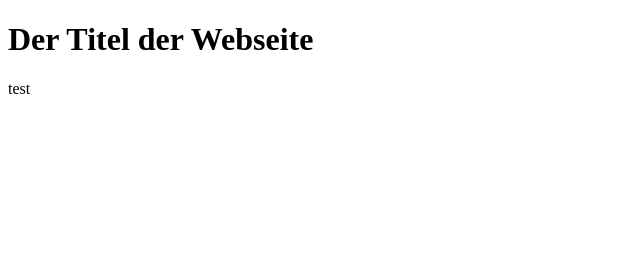
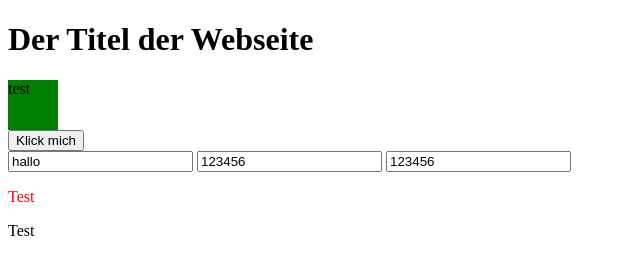
Before and after one commit to Jan-OliverKaemmererDev/Einf-hrung-JavaScript, a plain HTML site: page index.html in a window 1280 px wide. Shown: the whole page, without its empty margins (0-640 px from the left). Drawn offline with Linux system fonts and the light colour scheme.

Commit message:
lessons completed

```diff
--- /dev/null
+++ b/dom-manupulation-lesson.js
@@ -0,0 +1,21 @@
+// 1. Aufgabe: Erstelle ein p-tag mit einer selbst gewählten id und Inhalt.
+
+
+// 2. Aufgabe: Füge mit JavaScript dem p-tag einen title hinzu.
+document.getElementById('p_setAttribute_lesson').title = "P-Element-Lesson";
+
+
+// 3. Probiere aus: Kannst du auch eine css class mit setAttribute hinzufügen?
+document.getElementById('p_setAttribute_lesson').setAttribute = ('type', 'text');
+document.getElementById('p_setAttribute_lesson').setAttribute = ('color: red');
+document.getElementById('p_setAttribute_lesson').style.color = 'red';
+// Der korrekte Weg, um mit JavaScript die CSS-Eigenschaft Textfarbe für das p-Element zu ändern, ist die Verwendung der .style.color Syntax, nicht .setAttribute() für Inline-Styles.
+
+
+// 4. Probiere aus: Worin liegt der Unterschied von classList.add("test_class") und setAttribute("class", "test_class")?
+
+// Die Methode classList.add() fügt die angegebene Klasse zur Menge der vorhandenen Klassen hinzu, ohne die anderen Klassen zu beeinträchtigen.
+document.getElementById('p_setAttribute_lesson').classList.add("test_class");
+
+// Die Methode setAttribute überschreibt das gesamte class-Attribut. Alle vorherigen Klassen werden gelöscht und durch den neuen String ersetzt.
+document.getElementById('p_setAttribute_lesson2').setAttribute("class", "test_class");
--- a/dom-manupulation.js
+++ b/dom-manupulation.js
@@ -3,3 +3,28 @@ console.log(title);
 
 
 document.getElementById('test_div').innerHTML = 'test';
+
+
+
+// Aufgabe: Button hinzufügen
+
+document.getElementById('test_button').innerHTML = '<button>Klick mich</button>';
+// Aufgabe ENDE
+
+
+// Ich kann via JavaScript den div Containern einen css Style zuweisen
+// Mit add, remove, toggle
+document.getElementById('test_div').classList.add('green_bg');
+document.getElementById('test_div').classList.remove('green_bg');
+document.getElementById('test_div').classList.toggle('green_bg');
+
+// Ich kann via JavaScrpit die types und values eines input Felds Verändern
+document.getElementById('test_input').setAttribute('type', 'text');
+document.getElementById('test_input').setAttribute('value', 'hallo');
+
+// Das geht bei input-Feldern auch direk, ohne setAttribute
+document.getElementById('test_input1.0').value=123456;
+
+// Man sollte aber immer setAttribute verwenden
+document.getElementById('test_input2').setAttribute('value', '123456');
+console.log(document.getElementById('test_input2').value); // So liest man ein input-Feld aus.
--- a/index.html
+++ b/index.html
@@ -10,14 +10,37 @@
     <script src="./functions.js"></script>
     <script src="./objects.js"></script>
     <script src="./lessons.js"></script>
+    <style>
+        .green_bg {
+            width: 50px;
+            height: 50px;
+            background-color: green;
+        }
+
+        .p_setAttribute_lesson_red {
+            color: red;
+        }
+
+
+    </style>
 </head>
 <body>
     <h1 id="website_title">Der Titel der Webseite</h1>
 
     <div id="test_div"></div>
 
+    <div id="test_button"></div>
+
+    <input id="test_input" type="number" value="5">
+
+    <input id="test_input1.0" type="number" value="5">
+
+    <input id="test_input2" type="number" value="5">
+
+    <p id="p_setAttribute_lesson" class="basis-style">Test</p>
+    <p id="p_setAttribute_lesson2" class="basis-style">Test</p>
 
 </body>
-
 <script src="./dom-manupulation.js"></script>
+<script src="./dom-manupulation-lesson.js"></script>
 </html>
```
